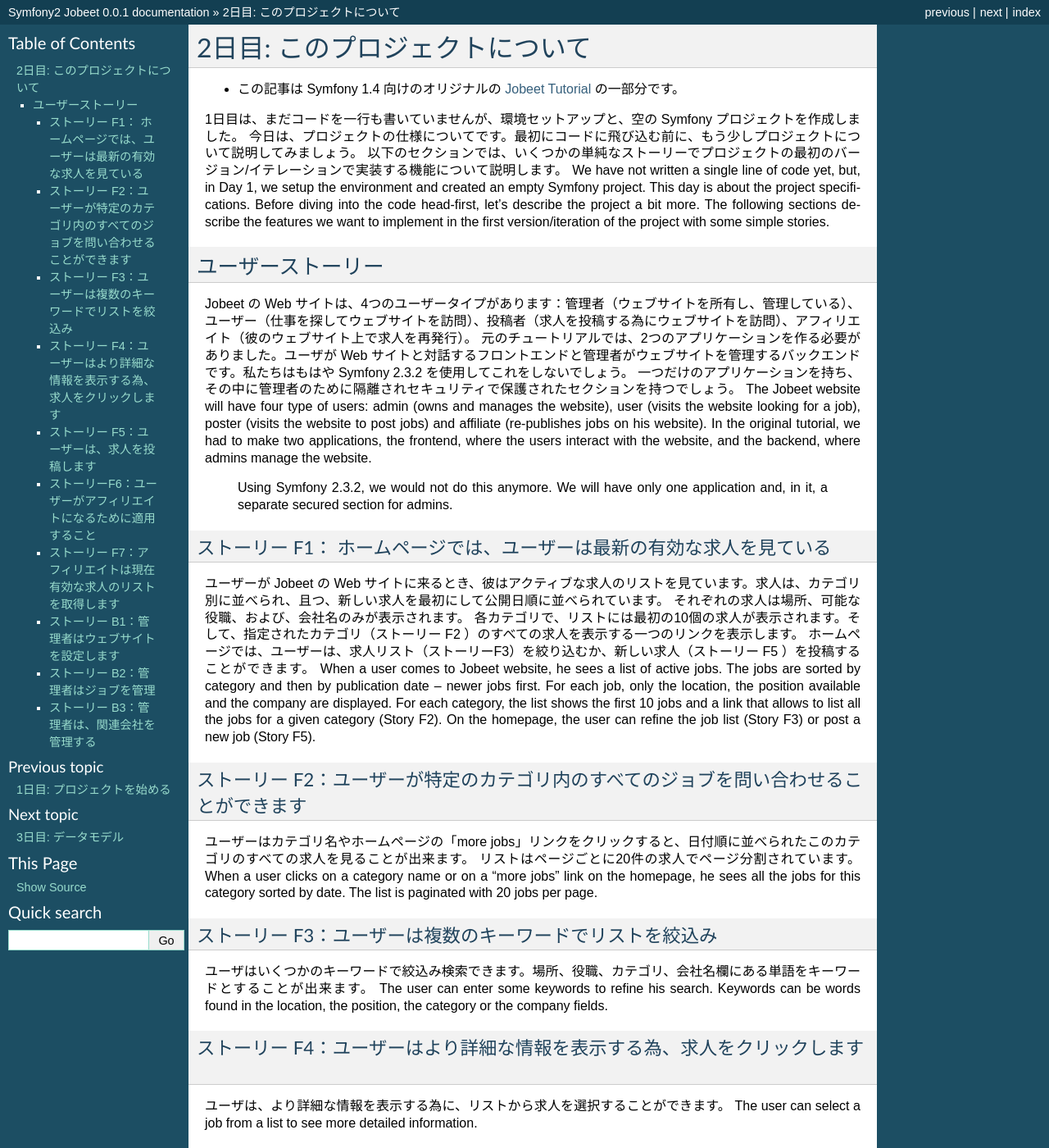
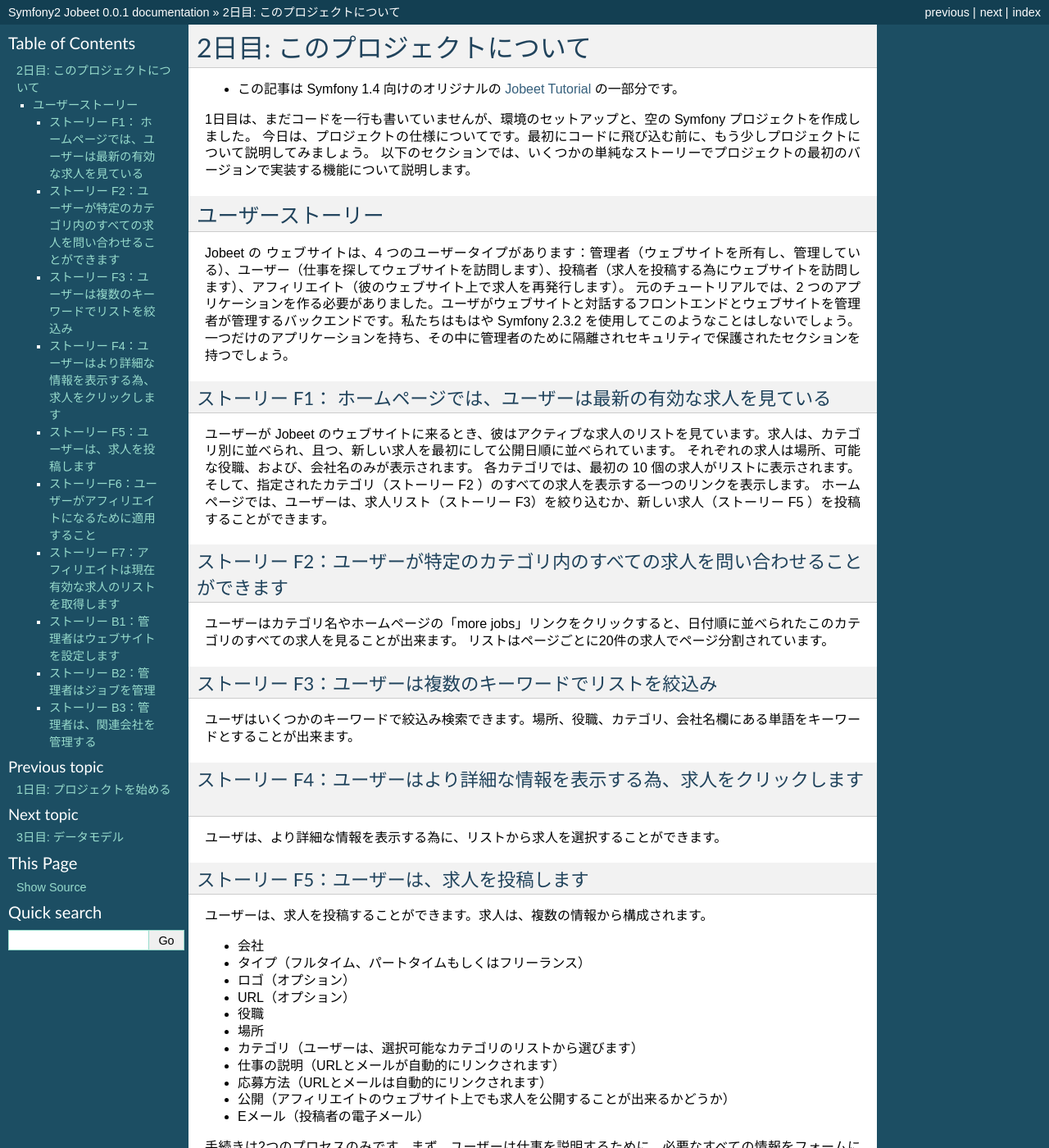
Before and after one commit to symfony-japan-old/symfony2-jobeet-ja, a Sphinx documentation site: the page built from source/day-2-the-project.rst, in a window 1280 px wide and 1400 px high. Shown: the whole window at 82% size. Built offline with Sphinx 7.4.7, drawn with Linux system fonts in a browser that asks for light colours; some of the changed text lies outside the part shown.

Commit message:
fix day2

```diff
--- a/source/day-2-the-project.rst
+++ b/source/day-2-the-project.rst
@@ -2,60 +2,45 @@
 ==============================
 .. include:: common/original.rst.inc
 
-1日目は、まだコードを一行も書いていませんが、環境セットアップと、空の Symfony プロジェクトを作成しました。
+1日目は、まだコードを一行も書いていませんが、環境のセットアップと、空の Symfony プロジェクトを作成しました。
 今日は、プロジェクトの仕様についてです。最初にコードに飛び込む前に、もう少しプロジェクトについて説明してみましょう。
-以下のセクションでは、いくつかの単純なストーリーでプロジェクトの最初のバージョン/イテレーションで実装する機能について説明します。
-We have not written a single line of code yet, but, in Day 1, we setup the environment and created an empty Symfony project.
-This day is about the project specifications. Before diving into the code head-first, let’s describe the project a bit more.
-The following sections describe the features we want to implement in the first version/iteration of the project with some simple stories.
+以下のセクションでは、いくつかの単純なストーリーでプロジェクトの最初のバージョンで実装する機能について説明します。
 
 ユーザーストーリー
 ------------------
 
-Jobeet の Web サイトは、4つのユーザータイプがあります：管理者（ウェブサイトを所有し、管理している）、ユーザー（仕事を探してウェブサイトを訪問）、投稿者（求人を投稿する為にウェブサイトを訪問）、アフィリエイト（彼のウェブサイト上で求人を再発行）。
-元のチュートリアルでは、2つのアプリケーションを作る必要がありました。ユーザが Web サイトと対話するフロントエンドと管理者がウェブサイトを管理するバックエンドです。私たちはもはや Symfony 2.3.2 を使用してこれをしないでしょう。
+Jobeet の ウェブサイトは、4 つのユーザータイプがあります：管理者（ウェブサイトを所有し、管理している）、ユーザー（仕事を探してウェブサイトを訪問します）、投稿者（求人を投稿する為にウェブサイトを訪問します）、アフィリエイト（彼のウェブサイト上で求人を再発行します）。
+元のチュートリアルでは、2 つのアプリケーションを作る必要がありました。ユーザがウェブサイトと対話するフロントエンドとウェブサイトを管理者が管理するバックエンドです。私たちはもはや Symfony 2.3.2 を使用してこのようなことはしないでしょう。
 一つだけのアプリケーションを持ち、その中に管理者のために隔離されセキュリティで保護されたセクションを持つでしょう。
-The Jobeet website will have four type of users: admin (owns and manages the website), user (visits the website looking for a job), poster (visits the website to post jobs) and affiliate (re-publishes jobs on his website).
-In the original tutorial, we had to make two applications, the frontend, where the users interact with the website, and the backend, where admins manage the website.
- Using Symfony 2.3.2, we would not do this anymore. We will have only one application and, in it, a separate secured section for admins.
 
 ストーリー F1： ホームページでは、ユーザーは最新の有効な求人を見ている
 ~~~~~~~~~~~~~~~~~~~~~~~~~~~~~~~~~~~~~~~~~~~~~~~~~~~~~~~~~~~~~~~~~~~~~~
 
-ユーザーが Jobeet の Web サイトに来るとき、彼はアクティブな求人のリストを見ています。求人は、カテゴリ別に並べられ、且つ、新しい求人を最初にして公開日順に並べられています。
+ユーザーが Jobeet のウェブサイトに来るとき、彼はアクティブな求人のリストを見ています。求人は、カテゴリ別に並べられ、且つ、新しい求人を最初にして公開日順に並べられています。
 それぞれの求人は場所、可能な役職、および、会社名のみが表示されます。
-各カテゴリで、リストには最初の10個の求人が表示されます。そして、指定されたカテゴリ（ストーリー F2 ）のすべての求人を表示する一つのリンクを表示します。
-ホームページでは、ユーザーは、求人リスト（ストーリーF3）を絞り込むか、新しい求人（ストーリー F5 ）を投稿することができます。
-When a user comes to Jobeet website, he sees a list of active jobs. The jobs are sorted by category and then by publication date – newer jobs first.
-For each job, only the location, the position available and the company are displayed.
-For each category, the list shows the first 10 jobs and a link that allows to list all the jobs for a given category (Story F2).
-On the homepage, the user can refine the job list (Story F3) or post a new job (Story F5).
+各カテゴリでは、最初の 10 個の求人がリストに表示されます。そして、指定されたカテゴリ（ストーリー F2 ）のすべての求人を表示する一つのリンクを表示します。
+ホームページでは、ユーザーは、求人リスト（ストーリー F3）を絞り込むか、新しい求人（ストーリー F5 ）を投稿することができます。
 
-ストーリー F2：ユーザーが特定のカテゴリ内のすべてのジョブを問い合わせることができます
-~~~~~~~~~~~~~~~~~~~~~~~~~~~~~~~~~~~~~~~~~~~~~~~~~~~~~~~~~~~~~~~~~~~~~~~~~~~~~~~~~~~~~
+ストーリー F2：ユーザーが特定のカテゴリ内のすべての求人を問い合わせることができます
+~~~~~~~~~~~~~~~~~~~~~~~~~~~~~~~~~~~~~~~~~~~~~~~~~~~~~~~~~~~~~~~~~~~~~~~~~~~~~~~~~~~
 
 ユーザーはカテゴリ名やホームページの「more jobs」リンクをクリックすると、日付順に並べられたこのカテゴリのすべての求人を見ることが出来ます。
 リストはページごとに20件の求人でページ分割されています。
-When a user clicks on a category name or on a “more jobs” link on the homepage, he sees all the jobs for this category sorted by date.
-The list is paginated with 20 jobs per page.
 
 ストーリー F3：ユーザーは複数のキーワードでリストを絞込み
 ~~~~~~~~~~~~~~~~~~~~~~~~~~~~~~~~~~~~~~~~~~~~~~~~~~~~~~~~~
 
 ユーザはいくつかのキーワードで絞込み検索できます。場所、役職、カテゴリ、会社名欄にある単語をキーワードとすることが出来ます。
-The user can enter some keywords to refine his search. Keywords can be words found in the location, the position, the category or the company fields.
 
 ストーリー F4：ユーザーはより詳細な情報を表示する為、求人をクリックします
 ~~~~~~~~~~~~~~~~~~~~~~~~~~~~~~~~~~~~~~~~~~~~~~~~~~~~~~~~~~~~~~~~~~~~~~~~~
 
 ユーザは、より詳細な情報を表示する為に、リストから求人を選択することができます。
-The user can select a job from a list to see more detailed information.
 
 ストーリー F5：ユーザーは、求人を投稿します
 ~~~~~~~~~~~~~~~~~~~~~~~~~~~~~~~~~~~~~~~~~~~
 
 ユーザーは、求人を投稿することができます。求人は、複数の情報から構成されます。
-A user can post a job. A job is made of several pieces of information:
 
 * 会社
 * タイプ（フルタイム、パートタイムもしくはフリーランス）
@@ -66,20 +51,8 @@
 * カテゴリ（ユーザーは、選択可能なカテゴリのリストから選びます）
 * 仕事の説明（URLとメールが自動的にリンクされます）
 * 応募方法（URLとメールは自動的にリンクされます）
-* 公開（アフィリエイトのウェブサイト上でも求人を公開することができます）
+* 公開（アフィリエイトのウェブサイト上でも求人を公開することが出来るかどうか）
 * Eメール（投稿者の電子メール）
-
-*  Company
-*  Type (full-time, part-time or freelance)
-*  Logo (optional)
-*  URL (optional)
-*  Position
-*  Location
-*  Category (the user chooses in a list of possible categories)
-*  Job description (URLs and emails are automatically linked)
-*  How to apply (URLs and emails are automatically linked)
-*  Public (wether the job can also be published on affiliate websites)
-*  Email (email of poster)
 
 手続きは2つのプロセスのみです。まず、ユーザーは仕事を説明するために、必要なすべての情報をフォームに入力した後、最終的な求人ページをプレビューすることにより、情報を検証します。
 仕事を投稿するアカウントを作成する必要はありません。
@@ -87,17 +60,10 @@
 各求人は30日間有効です（これは管理者によって設定されます）。
 ユーザーは戻ってきて再度アクティブにするか、5日未満で期限切れとなる場合のみ、求人の期間の検証を30日以上に広げることが出来ます。
 
-The process has only two steps: first, the user fills in the form with all the needed information to describe the job, then validates the information by previewing the final job page.
-There is no need to create an acount to post a job.
-A job can be modified afterwards thanks to a specific URL (protected by a token given to the user when the job is created).
-Each job post is online for 30 days (this is configurable by admin).
-A user can come back to re-activate or extend the validity of the job for an extra 30 days, but only when the job expires in less than 5 days.
-
 ストーリーF6：ユーザーがアフィリエイトになるために適用すること
 ~~~~~~~~~~~~~~~~~~~~~~~~~~~~~~~~~~~~~~~~~~~~~~~~~~~~~~~~~~~~~~
 
 ユーザーがアフィリエイトになり、且つ、 Jobeet API を使用することを承認されるために、次のような情報を提供する必要があります。
-A user needs to apply to become an affiliate and be authorized to use Jobeet API. To apply, he must give the following information:
 
 *  名前
 *  Eメール
@@ -106,28 +72,23 @@
 *  Email
 *  Website URL
 
-アフィリエイトのアカウントは管理者（ストーリー B3 ）によって有効化されなければなりません。有効化した後は、アフィリエイトは API で使用するトークンを電子メールで受け取ります。
-The affiliate account must be activated by the admin (Story B3). Once activated, the affiliate receives a token to use with the API via email.
+アフィリエイトのアカウントは管理者（ストーリー B3 ）によって有効化されなければなりません。有効化した後は、アフィリエイトは API で利用するトークンを電子メールで受け取ります。
 
 ストーリー F7：アフィリエイトは現在有効な求人のリストを取得します
 ~~~~~~~~~~~~~~~~~~~~~~~~~~~~~~~~~~~~~~~~~~~~~~~~~~~~~~~~~~~~~~~~~
 
 アフィリエイトは、彼のアフィリエイトトークンを使用してAPIを呼び出して、現在の求人リストを取得できます。リストは、 XML 、 JSON や YAML 形式で返すことができます。
 アフィリエイトは、返される求人数を制限することが出来、また、カテゴリを指定することでクエリを絞り込むことができます。
-An affiliate can retrieve the current job list by calling the API with his affiliate token. The list can be returned in the XML, JSON or YAML format.
-The affiliate can limit the number of jobs to be returned and, also, refine his query by specifying a category.
 
 ストーリー B1：管理者はウェブサイトを設定します
 ~~~~~~~~~~~~~~~~~~~~~~~~~~~~~~~~~~~~~~~~~~~~~~
 
 管理者はカテゴリを編集し、ウェブサイト上で有効にできます。
-An admin can edit the categories available on the website.
 
 ストーリー B2：管理者はジョブを管理
 ~~~~~~~~~~~~~~~~~~~~~~~~~~~~~~~~~~
 
 管理者は投稿された求人を編集、削除することができます。
-An admin can edit and remove any posted job.
 
 ストーリー B3：管理者は、関連会社を管理する
 ~~~~~~~~~~~~~~~~~~~~~~~~~~~~~~~~~~~~~~~~~~
@@ -136,9 +97,5 @@
 管理者は新しいアフィリエイトを有効にすると、システムは、アフィリエイトが使用する一意のトークンを作成します。
 開発者は、初日からコードを書き始めることはありません。まず、あなたはプロジェクトの要件を収集する必要があり、プロジェクトがどのように動作するようになっているかを理解する必要があります。
 今日はここまでです。では、また明日！
-The admin can create or edit affiliates. He is responsible for activating an affiliate and can also disable one.
-When the admin activates a new affiliate, the system creates a unique token to be used by the affiliate.
-As a developer, you never start coding from the first day. Firstly, you need to gather the requirements of your project and understand how your project is supposed to work.
-That’s what you have done today. See you tomorrow!
 
 .. include:: common/license.rst.inc
```
